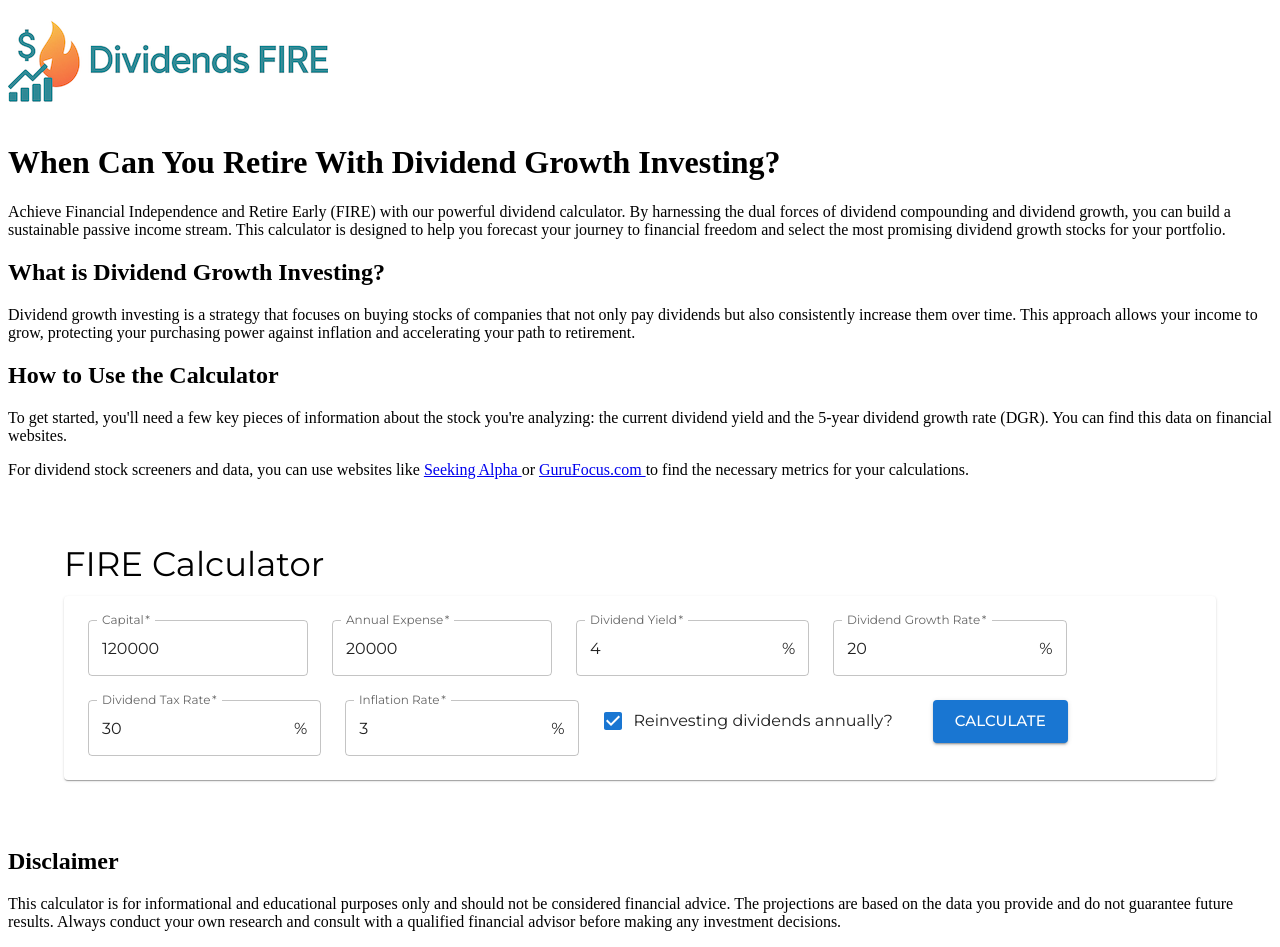
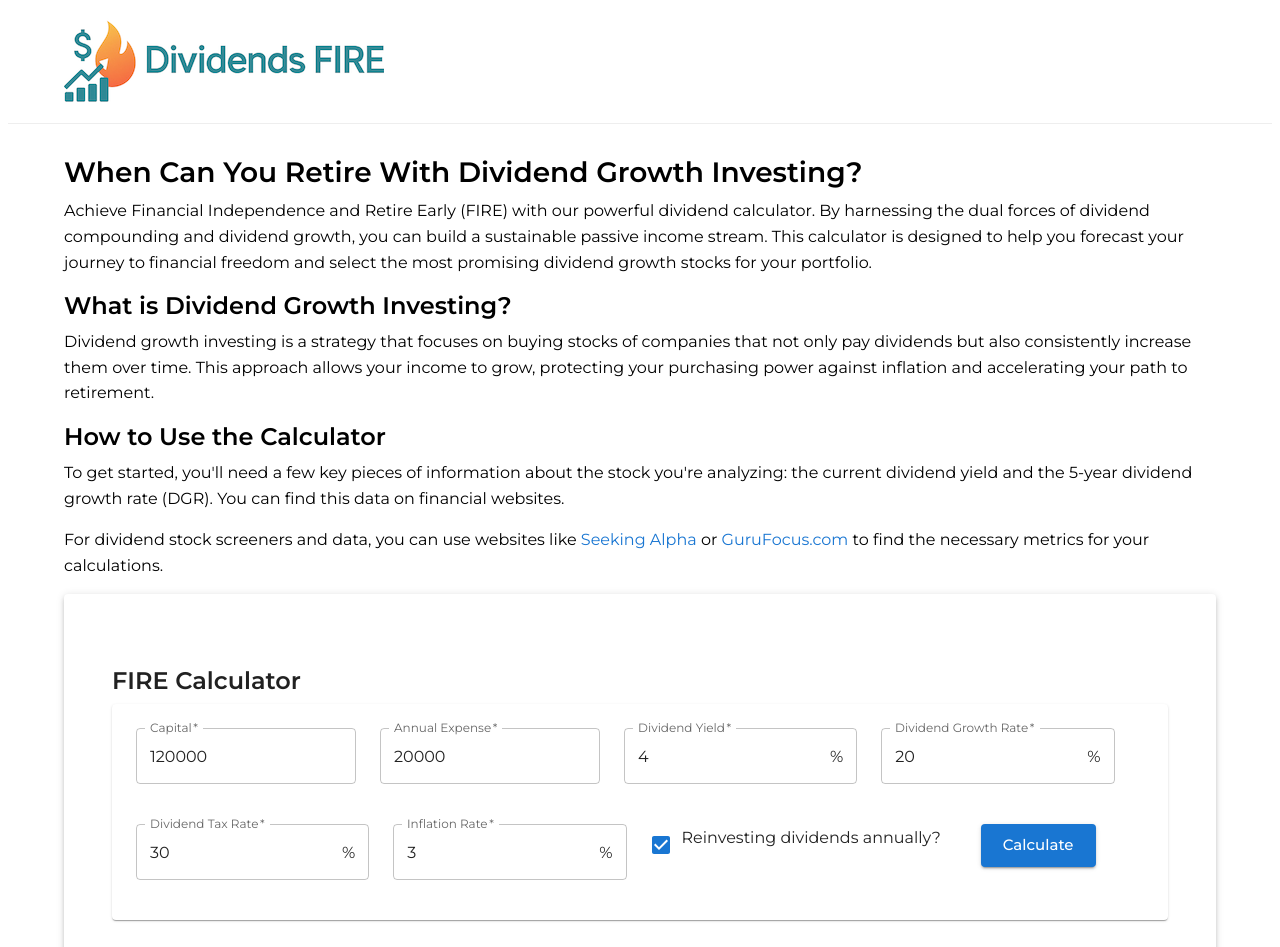
Before and after one commit to peterwcm/dividends-fire, a Next.js app: page / in a window 1280 px wide. Shown: the top 947 px of the page. Built offline with nearby package versions, Linux system fonts and the light colour scheme; what @mui/material-nextjs would draw is missing.

Commit message:
MUI base theme and layout

```diff
--- a/src/app/layout.tsx
+++ b/src/app/layout.tsx
@@ -1,4 +1,4 @@
-// import '../styles/globals.css';
+
 import { AppRouterCacheProvider } from '@mui/material-nextjs/v15-appRouter';
 import { Montserrat } from "next/font/google";
 import { ThemeProvider } from '@mui/material/styles';
@@ -6,6 +6,7 @@ import theme from '../theme';
 import { GoogleTagManager } from '@next/third-parties/google'
 import Header from '../components/Header';
 import Footer from '../components/Footer';
+import { Box, Container } from '@mui/material';
 
 const montserrat = Montserrat({
   subsets: ['latin'],
@@ -26,15 +27,13 @@ export default function RootLayout({ children }: {
       <body>
         <AppRouterCacheProvider>
           <ThemeProvider theme={theme}>
-            <div className="page">
+            <Box sx={{ display: 'flex', flexDirection: 'column', minHeight: '100vh' }}>
               <Header />
-
-              <main className="main">
+              <Container component="main" sx={{ flexGrow: 1, py: 4 }}>
                 {children}
-              </main>
-
+              </Container>
               <Footer />
-            </div>
+            </Box>
           </ThemeProvider>
         </AppRouterCacheProvider>
       </body>
--- a/src/app/page.tsx
+++ b/src/app/page.tsx
@@ -1,40 +1,53 @@
 'use client';
 import Calculator from '../components/Calculator';
+import { Typography, Box, Link as MuiLink, Paper } from '@mui/material';
 
 const Home = () => {
   return (
-    <div className="home">
-      <h1>When Can You Retire With Dividend Growth Investing?</h1>
-      <p>
+    <Box>
+      <Typography variant="h3" component="h1" gutterBottom>
+        When Can You Retire With Dividend Growth Investing?
+      </Typography>
+      <Typography variant="body1" paragraph>
         Achieve Financial Independence and Retire Early (FIRE) with our powerful dividend calculator. By harnessing the dual forces of dividend compounding and dividend growth, you can build a sustainable passive income stream. This calculator is designed to help you forecast your journey to financial freedom and select the most promising dividend growth stocks for your portfolio.
-      </p>
+      </Typography>
 
-      <h2>What is Dividend Growth Investing?</h2>
-      <p>
+      <Typography variant="h4" component="h2" gutterBottom>
+        What is Dividend Growth Investing?
+      </Typography>
+      <Typography variant="body1" paragraph>
         Dividend growth investing is a strategy that focuses on buying stocks of companies that not only pay dividends but also consistently increase them over time. This approach allows your income to grow, protecting your purchasing power against inflation and accelerating your path to retirement.
-      </p>
+      </Typography>
 
-      <h2>How to Use the Calculator</h2>
-      <p>
+      <Typography variant="h4" component="h2" gutterBottom>
+        How to Use the Calculator
+      </Typography>
+      <Typography variant="body1" paragraph>
         To get started, you'll need a few key pieces of information about the stock you're analyzing: the current dividend yield and the 5-year dividend growth rate (DGR). You can find this data on financial websites.
-      </p>
-      <p>
+      </Typography>
+      <Typography variant="body1" paragraph>
         For dividend stock screeners and data, you can use websites like{' '}
-        <a href="https://seekingalpha.com" target="_blank" rel="noreferrer">Seeking Alpha <i className="pi pi-external-link"></i></a>
+        <MuiLink href="https://seekingalpha.com" target="_blank" rel="noreferrer">
+          Seeking Alpha
+        </MuiLink>
         {' or '}
-        <a href="https://www.gurufocus.com" target="_blank" rel="noreferrer">GuruFocus.com <i className="pi pi-external-link"></i></a>
+        <MuiLink href="https://www.gurufocus.com" target="_blank" rel="noreferrer">
+          GuruFocus.com
+        </MuiLink>
         {' '}to find the necessary metrics for your calculations.
-      </p>
+      </Typography>
 
-      <div className="bg-white shadow-md rounded-lg p-6">
+      <Paper elevation={3} sx={{ p: 3, mb: 4 }}>
         <Calculator />
-      </div>
+      </Paper>
 
-      <h2>Disclaimer</h2>
-      <p>
+      <Typography variant="h4" component="h2" gutterBottom>
+        Disclaimer
+      </Typography>
+      <Typography variant="body2" color="text.secondary" paragraph>
         This calculator is for informational and educational purposes only and should not be considered financial advice. The projections are based on the data you provide and do not guarantee future results. Always conduct your own research and consult with a qualified financial advisor before making any investment decisions.
-      </p>
-    </div>
+      </Typography>
+    </Box>
   );
 };
 
--- a/src/components/Footer.tsx
+++ b/src/components/Footer.tsx
@@ -1,11 +1,18 @@
+import { Container, Typography, Link as MuiLink } from '@mui/material';
+
 const Footer = () => {
   return (
     <footer>
-      <div className="copyright">
-        <span>Designed & Created by </span>
-        <a href="https://peterwong.me" target="_blank" rel="noreferrer">Peter Wong</a>
-        <span> © {new Date().getFullYear()}</span>
-      </div>
+      <Container maxWidth="lg" sx={{ py: 3 }}>
+        <Typography variant="body2" color="text.secondary" align="center">
+          {'Designed & Created by '}
+          <MuiLink color="inherit" href="https://peterwong.me" target="_blank" rel="noreferrer">
+            Peter Wong
+          </MuiLink>
+          {' © '}
+          {new Date().getFullYear()}
+        </Typography>
+      </Container>
     </footer>
   );
 };
--- a/src/components/Header.tsx
+++ b/src/components/Header.tsx
@@ -1,17 +1,18 @@
+import { AppBar, Toolbar, Typography, Container } from '@mui/material';
 import Link from 'next/link';
 import Image from 'next/image';
 
 const Header = () => {
   return (
-    <header className="header">
-      <nav className="navbar" role="navigation" aria-label="main navigation">
-        <div className="navbar-brand">
-          <Link href="/">
-            <Image src="/logo.png" alt="Dividends FIRE" className="logo" width={320} height={111} />
+    <AppBar position="static">
+      <Container maxWidth="lg">
+        <Toolbar disableGutters>
+          <Link href="/" passHref>
+            <Image src="/logo.png" alt="Dividends FIRE" width={320} height={111} />
           </Link>
-        </div>
-      </nav>
-    </header>
+        </Toolbar>
+      </Container>
+    </AppBar>
   );
 };
 
--- a/src/styles/globals.css
+++ /dev/null
@@ -1,71 +0,0 @@
-html,
-body,
-#__next,
-.page {
-  height: 100%;
-}
-
-body {
-  margin: 0;
-}
-
-#__next {
-  font-family: 'Montserrat', sans-serif;
-  -webkit-font-smoothing: antialiased;
-  -moz-osx-font-smoothing: grayscale;
-  color: #2c3e50;
-}
-
-.page {
-  display: flex;
-  flex-direction: column;
-}
-
-.main {
-  padding: 1rem;
-  flex-grow: 1;
-}
-
-footer {
-  padding: 1rem;
-  font-size: 80%;
-  color: #fff;
-  background-color: #88c5cc;
-  text-align: center;
-
-  a {
-    color: #fff;
-    text-decoration: none;
-  }
-}
-
-.header {
-  padding: 1rem;
-}
-
-.navbar {
-  margin: 0 auto;
-  max-width: 80rem;
-
-  h1 {
-    margin: 0;
-  }
-}
-
-.navbar-brand {
-  a {
-    color: #bbb;
-    text-decoration: none;
-  }
-}
-
-.navbar-item {
-  &__initial {
-    color: #888;
-  }
-}
-
-.home {
-  max-width: 75rem;
-  margin: 0 auto;
-}
--- a/src/theme.ts
+++ b/src/theme.ts
@@ -2,8 +2,83 @@
 import { createTheme } from '@mui/material/styles';
 
 const theme = createTheme({
+  palette: {
+    primary: {
+      main: '#1976d2',
+    },
+    secondary: {
+      main: '#dc004e',
+    },
+  },
   typography: {
     fontFamily: 'var(--font-montserrat)',
+    h1: {
+      fontSize: '2.5rem',
+      fontWeight: 700,
+      marginBottom: '1rem',
+    },
+    h2: {
+      fontSize: '2rem',
+      fontWeight: 600,
+      marginBottom: '1rem',
+    },
+    h3: {
+      fontSize: '1.75rem',
+      fontWeight: 600,
+      marginBottom: '1rem',
+    },
+    h4: {
+      fontSize: '1.5rem',
+      fontWeight: 600,
+      marginBottom: '1rem',
+    },
+    body1: {
+      fontSize: '1rem',
+      lineHeight: 1.6,
+      marginBottom: '1rem',
+    },
+    body2: {
+      fontSize: '0.875rem',
+      lineHeight: 1.5,
+      marginBottom: '1rem',
+    },
+  },
+  components: {
+    MuiButton: {
+      styleOverrides: {
+        root: {
+          textTransform: 'none',
+        },
+      },
+    },
+    MuiAppBar: {
+      styleOverrides: {
+        root: {
+          backgroundColor: '#fff',
+          color: '#333',
+          boxShadow: 'none',
+          borderBottom: '1px solid #eee',
+        },
+      },
+    },
+    MuiToolbar: {
+      styleOverrides: {
+        root: {
+          minHeight: '80px',
+        },
+      },
+    },
+    MuiLink: {
+      styleOverrides: {
+        root: {
+          textDecoration: 'none',
+          color: '#1976d2',
+          '&:hover': {
+            textDecoration: 'underline',
+          },
+        },
+      },
+    },
   },
 });
 
```
